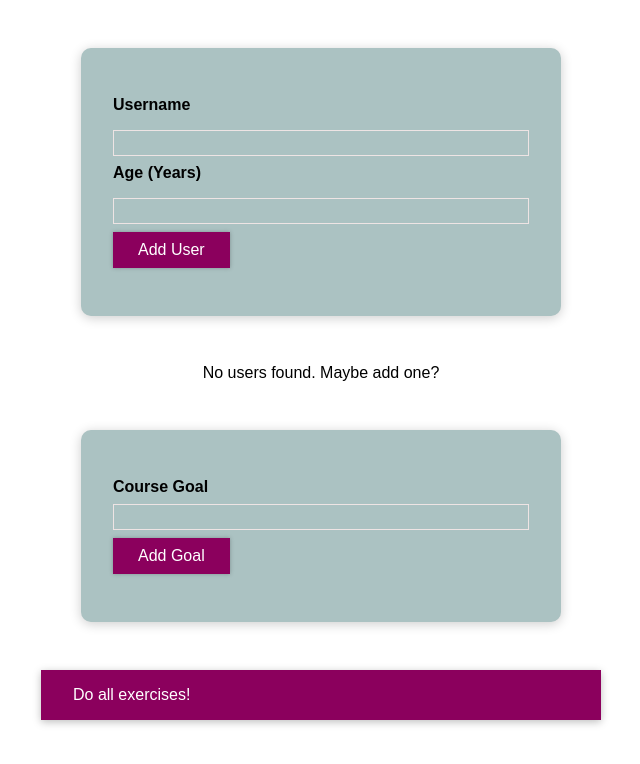
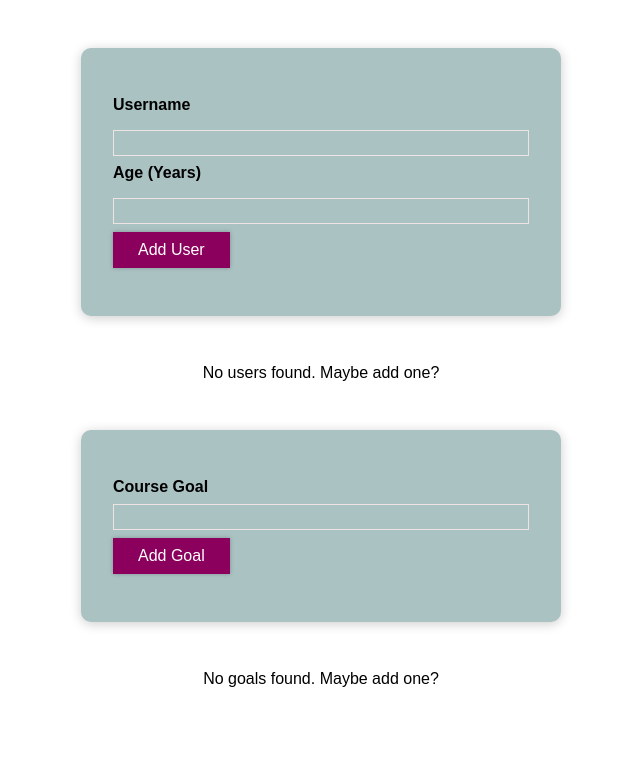
Before and after one commit to Said-laasri/style_react_component, a React (Create React App) app: page / in a window 1280 px wide. Shown: the top 764 px of the page, without its empty margins (319-959 px from the left). Built offline with nearby package versions, Linux system fonts and the light colour scheme.

Commit message:
Update Goal state to take in empty array and update the state only by adding using the form

```diff
--- a/src/components/CourseGoals/Goal.js
+++ b/src/components/CourseGoals/Goal.js
@@ -5,14 +5,14 @@ import Card from "../UI/Card/Card";
 import CardA from "../UI/CardA/CardA";
 
 const Goal = (props) => {
-  const [courseGoals, setCourseGoals] = useState([
-    { text: "Do all exercises!", id: `${Math.random(1, 100)}` },
-  ]);
+  const [courseGoals, setCourseGoals] = useState([]);
+
   const addGoalHandler = (enteredText) => {
     setCourseGoals((prevGoals) => {
-      const updatedGoals = [...prevGoals];
-      updatedGoals.unshift({ text: enteredText, id: Math.random().toString() });
-      return updatedGoals;
+      return [
+        ...prevGoals,
+        { text: enteredText, id: Math.random().toString() },
+      ];
     });
   };
   const deleteItemHandler = (goalId) => {
```
